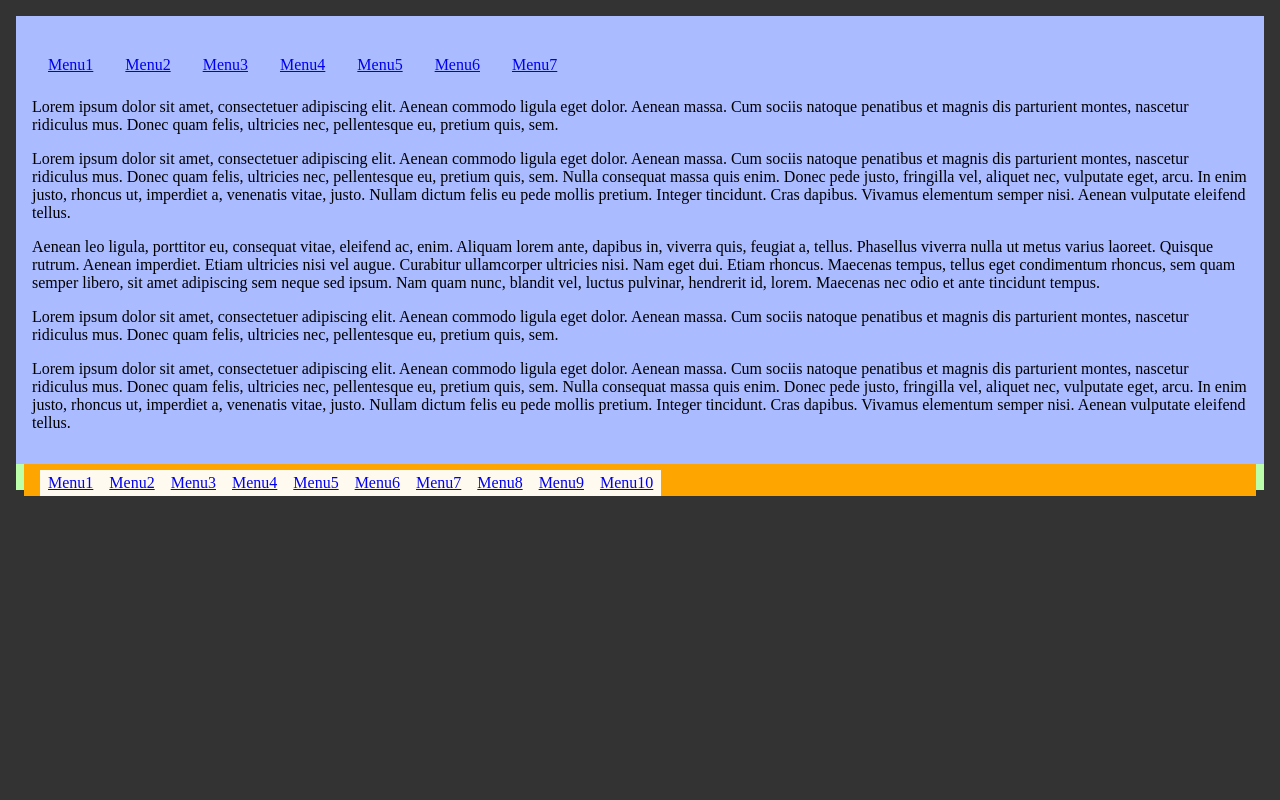
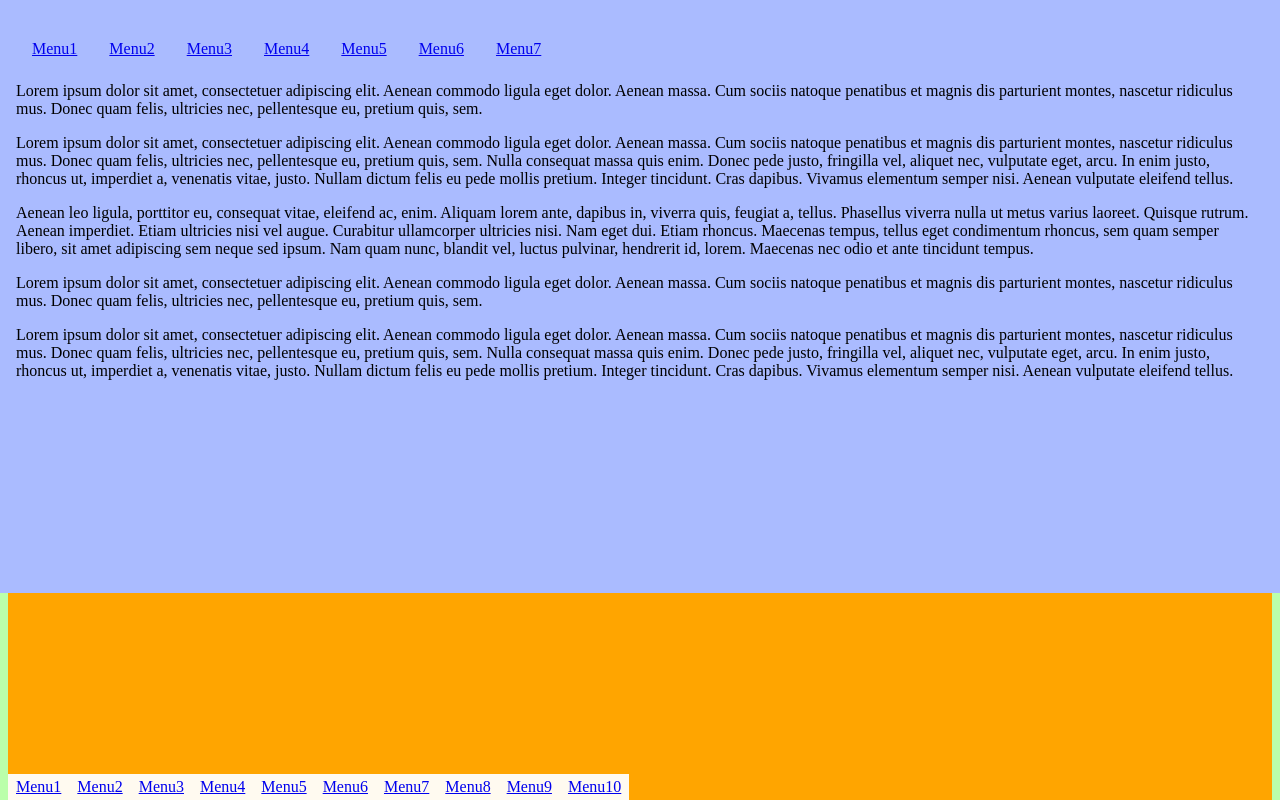
Before and after one commit to srgg6701/HTML5-Bootstrap-Jade-Angular, a plain HTML site: page flex.html in a window 1280 px wide. Drawn offline with nearby package versions, Linux system fonts and the light colour scheme.

Commit message:
Исправления для рефакторинга.

```diff
--- a/flex.html
+++ b/flex.html
@@ -13,11 +13,10 @@
 		keepFooterHeight();
 		$(window).on('resize', keepFooterHeight);
 	});
-
 </script>
 </head>
 <body>
-<div class="flex-container">
+<div id="page">
 	<div id="content-box">
 		<nav>
 			<ul>
@@ -40,9 +39,6 @@
 
 		<p>Lorem ipsum dolor sit amet, consectetuer adipiscing elit. Aenean commodo ligula eget dolor. Aenean massa. Cum sociis natoque penatibus et magnis dis parturient montes, nascetur ridiculus mus. Donec quam felis, ultricies nec, pellentesque eu, pretium quis, sem. Nulla consequat massa quis enim. Donec pede justo, fringilla vel, aliquet nec, vulputate eget, arcu. In enim justo, rhoncus ut, imperdiet a, venenatis vitae, justo. Nullam dictum felis eu pede mollis pretium. Integer tincidunt. Cras dapibus. Vivamus elementum semper nisi. Aenean vulputate eleifend tellus.</p>
 	</div>
-	<!--<div class="flex-item">
-		<p>Lorem ipsum dolor sit amet, consectetuer adipiscing elit. Aenean commodo ligula eget dolor. Aenean massa. Cum sociis natoque penatibus et magnis dis parturient montes, nascetur ridiculus mus. Donec quam felis, ultricies nec, pellentesque eu, pretium quis, sem.</p>
-	</div>-->
 	<footer>
 		<section id="flex-placeholder">
 		</section>
--- a/static/css/flexbox.css
+++ b/static/css/flexbox.css
@@ -9,9 +9,6 @@ html, body{
     padding: 0;
 }
 /* теги */
-div:not(#page){
-    padding: 1em;
-}
 footer{
     background-color: #bbffaa;
     position:relative;
@@ -19,6 +16,9 @@ footer{
     width: 100%;
 }
 /* id id */
+#content-box{
+    padding: 1em;
+}
 #flex-placeholder{
     visibility:hidden;
     padding-top: 0;
@@ -56,7 +56,7 @@ footer ul{
     margin: 0;
 }
 /* многоуровневые */
-footer ul li{
+nav ul li, footer ul li{
     display: table-cell;
     float: left;
 }
```
